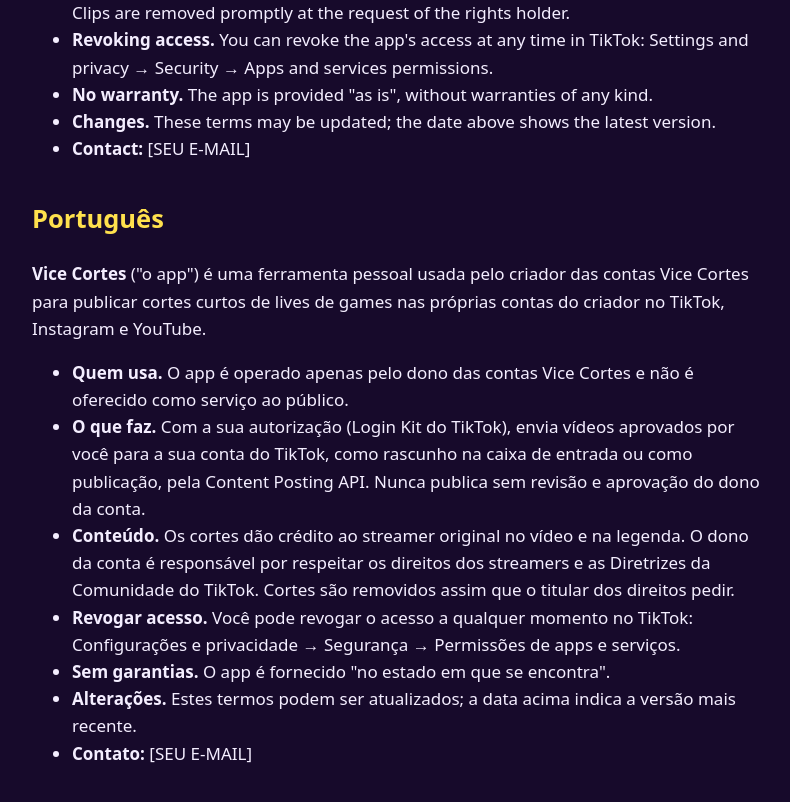
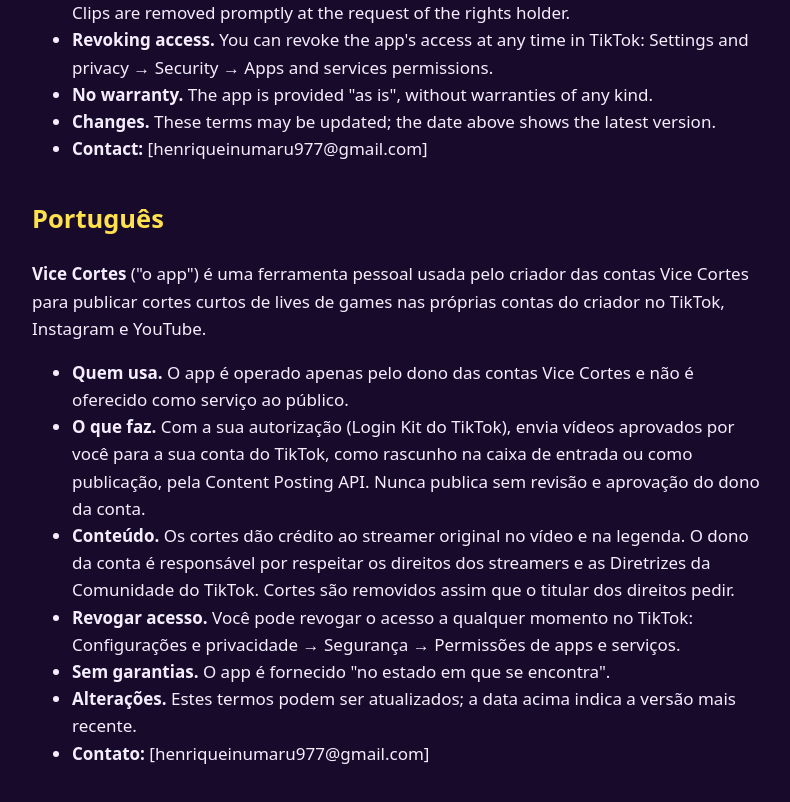
Before and after one commit to guiedrops-astrea/vicecortes, a plain HTML site: page termos.html in a window 1280 px wide. Shown: the part 740-1542 px from the top of the page, without its empty margins (244-1034 px from the left). Drawn offline with Linux system fonts and the light colour scheme.

Commit message:
Update termos.html

```diff
--- a/termos.html
+++ b/termos.html
@@ -19,7 +19,7 @@ a{color:#19E3FF}code{background:#2a1748;padding:1px 6px;border-radius:5px}em{col
 <li><strong>Revoking access.</strong> You can revoke the app's access at any time in TikTok: Settings and privacy → Security → Apps and services permissions.</li>
 <li><strong>No warranty.</strong> The app is provided "as is", without warranties of any kind.</li>
 <li><strong>Changes.</strong> These terms may be updated; the date above shows the latest version.</li>
-<li><strong>Contact:</strong> [SEU E-MAIL]</li>
+<li><strong>Contact:</strong> [henriqueinumaru977@gmail.com]</li>
 </ul>
 <h2>Português</h2>
 <p><strong>Vice Cortes</strong> ("o app") é uma ferramenta pessoal usada pelo criador das contas Vice Cortes para publicar cortes curtos de lives de games nas próprias contas do criador no TikTok, Instagram e YouTube.</p>
@@ -30,5 +30,5 @@ a{color:#19E3FF}code{background:#2a1748;padding:1px 6px;border-radius:5px}em{col
 <li><strong>Revogar acesso.</strong> Você pode revogar o acesso a qualquer momento no TikTok: Configurações e privacidade → Segurança → Permissões de apps e serviços.</li>
 <li><strong>Sem garantias.</strong> O app é fornecido "no estado em que se encontra".</li>
 <li><strong>Alterações.</strong> Estes termos podem ser atualizados; a data acima indica a versão mais recente.</li>
-<li><strong>Contato:</strong> [SEU E-MAIL]</li>
+<li><strong>Contato:</strong> [henriqueinumaru977@gmail.com]</li>
 </ul></main></body></html>
```
